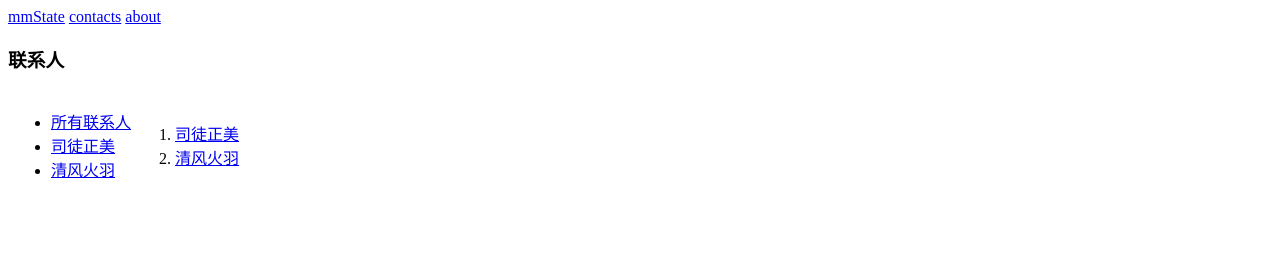
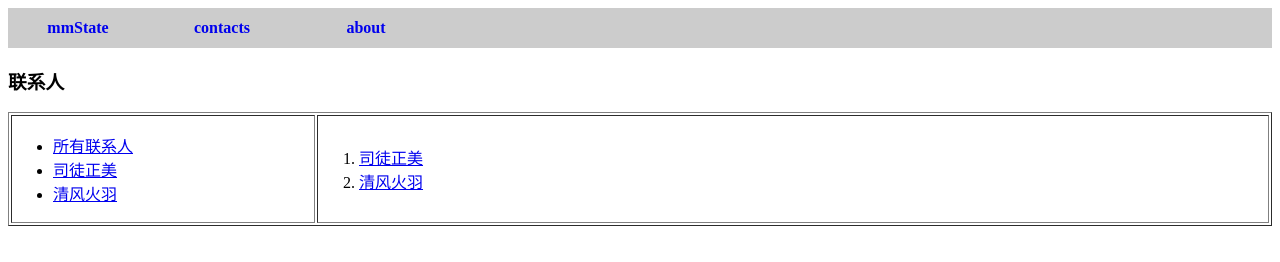
Before and after one commit to RubyLouvre/mmRouter, a plain HTML site: page index2.html at #!/contacts in a window 1280 px wide. Drawn offline with Linux system fonts and the light colour scheme.

Commit message:
update avalon

```diff
--- a/contacts.html
+++ b/contacts.html
@@ -1,8 +1,8 @@
 <div>
     <h3>联系人</h3>
-    <table ms-controller="contacts">
+    <table ms-controller="contacts" border="1" width="100%">
         <tr>
-            <td>
+            <td width="300px">
                 <ul>
                     <li>
                         <a href="#!/contacts">所有联系人</a>
--- a/index2.html
+++ b/index2.html
@@ -46,12 +46,51 @@
                     templateUrl: "contacts.html",
                     callback: function() {
                         if (!avalon.vmodels.contacts) {
-                            avalon.define({
+                            var vmodel = avalon.define({
                                 $id: "contacts",
                                 contacts: [
-                                    {id: 1, name: "司徒正美"}, {id: 2, name: "清风火羽"}
-                                ]
+                                    {id: 1,
+                                        name: "司徒正美",
+                                        items: [
+                                            {
+                                                "id": "a",
+                                                "type": "phone number",
+                                                "value": "555-1234-1234"
+                                            },
+                                            {
+                                                "id": "b",
+                                                "type": "email",
+                                                "value": "alice@mailinator.com"
+                                            }
+                                        ]
+
+                                    }, {id: 2,
+                                        name: "清风火羽",
+                                        "items": [
+                                            {
+                                                "id": "a",
+                                                "type": "blog",
+                                                "value": "http://bob.blogger.com"
+                                            },
+                                            {
+                                                "id": "b",
+                                                "type": "fax",
+                                                "value": "555-999-9999"
+                                            }
+                                        ]
+
+                                    }
+                                ],
+                                id: NaN,
+                                contact: {},
+                                item: {}
                             })
+                            vmodel.$watch("id", function(a) {
+                                vmodel.contact = (vmodel.contacts.filter(function(el) {
+                                    return  el.id == a
+                                }) || [{}])[0]
+                            })
+
                         }
                     }
                 })
@@ -59,6 +98,35 @@
                     controller: "contacts",
                     url: "",
                     templateUrl: "contacts.list.html",
+                })
+                avalon.state("contacts.detail", {
+                    controller: "contacts",
+                    url: "/{contactID}",
+                    templateUrl: "contacts.detail.html",
+                    callback: function(a) {
+
+                        avalon.vmodels.contacts.id = a
+                    }
+                })
+                avalon.state("contacts.detail.item", {
+                    controller: "contacts",
+                    url: "/item/{itemID}",
+                    templateUrl: "contacts.detail.item.html",
+                    callback: function() {
+                        var itemID = this.params.itemID
+                        console.log(itemID)
+                        var vmodel = avalon.vmodels.contacts
+                        var el = vmodel.contact
+                        if (el && el.items) {
+                            for (var i = 0, elem; elem = el.items[i++]; ) {
+                                if (elem.id == itemID) {
+                                    vmodel.item = elem;
+                                    break
+                                }
+                            }
+                        }
+
+                    }
                 })
                 avalon.history.start({
                     basepath: "/mmRouter"
@@ -73,9 +141,26 @@
 
 
     </head>
+    <style>
+        .header{
+            background-color: #ccc;
+            height:40px;
+        }
+        .header a{
+            width:140px;
+            display: inline-block;
+            text-decoration: none;
+            text-align: center;
+            font-weight: bolder;
+            font-size: 16px;
+            height:40px;
+            line-height: 40px;
+        }
+
+    </style>
     <body>
         <div ms-controller="test">
-            <div>
+            <div class="header">
                 <a href="#!/">mmState</a>  <a href="#!/contacts">contacts</a>  <a href="#!/about">about</a>
             </div>
 
--- a/mmState.js
+++ b/mmState.js
@@ -1,8 +1,9 @@
-define(["mmRouter"], function() {
+define("mmState", ["mmRouter"], function() {
 //重写mmRouter中的route方法
     avalon.router.route = function(method, path, query) {
         path = path.trim()
         var array = this.routingTable[method]
+
         for (var i = 0, el; el = array[i++]; ) {//el为一个个状态对象，状态对象的callback总是返回一个Promise
             var args = path.match(el.regexp)
             if (args && el.abstract !== true) {//不能是抽象状态
@@ -39,35 +40,65 @@ define(["mmRouter"], function() {
             this.errorback()
         }
     }
-    var findNode = function(str) {
-        var match = str.match(ravalon)
-        var all = document.getElementsByTagName(match[1] || "*")
-        for (var i = 0, el; el = all[i++]; ) {
-            if (el.getAttribute(match[2]) === match[3]) {
-                return el
-            }
-        }
-    }
-    var ravalon = /(\w+)\[(avalonctrl)="(\d+)"\]/
 
-    function getViews(ctrl) {
+    //得到所有要处理的视图容器
+    function getViews(ctrl, name) {
         var v = avalon.vmodels[ctrl]
-        var expr = v && v.$events.expr || "[ms-controller='" + ctrl + "']"
-        var nodes = []
-        if (expr) {
+        var firstExpr = v && v.$events.expr || "[ms-controller='" + ctrl + "']"
+        var otherExpr = []
+        name.split(".").forEach(function() {
+            otherExpr.push("[ms-view]")
+        })
+
         if (document.querySelectorAll) {
-                nodes = document.querySelectorAll(expr + " [ms-view]")
+            return document.querySelectorAll(firstExpr + " " + otherExpr.join(" "))
         } else {
-                var root = findNode(expr)
-                if (root) {
-                    nodes = Array.prototype.filter.call(root.getElementsByTagName("*"), function(node) {
+            var seeds = Array.prototype.filter.call(document.getElementsByTagName("*"), function(node) {
+                return typeof node.getAttribute("ms-view") === "string"
+            })
+            while (otherExpr.length > 1) {
+                otherExpr.pop()
+                seeds = matchSelectors(seeds, function(node) {
                     return typeof node.getAttribute("ms-view") === "string"
                 })
             }
+            seeds = matchSelectors(seeds, function(node) {
+                return typeof node.getAttribute("ms-controller") === ctrl
+            })
+            return seeds.map(function(el) {
+                return el.node
+            })
         }
     }
-        return nodes
+    function  matchSelectors(array, match) {
+        for (var i = 0, n = array.length; i < n; i++) {
+            matchSelector(i, array, match)
         }
+        return array.filter(function(el) {
+            return el
+        })
+    }
+
+    function matchSelector(i, array, match) {
+        var parent = array[i]
+        var node = parent
+        if (parent.node) {
+            parent = parent.parent
+            node = parent.node
+        }
+        while (parent) {
+            if (match(parent)) {
+                return array[i] = {
+                    node: node,
+                    parent: parent
+                }
+            }
+            parent = parent.parentNode
+        }
+        array[i] = false
+    }
+
+
 
     function getNamedView(nodes, name) {
         for (var i = 0, el; el = nodes[i++]; ) {
@@ -144,30 +175,23 @@ define(["mmRouter"], function() {
     var mmState = {
         currentState: null,
         transitionTo: function(fromState, toState, args) {
-
+            mmState.currentState = toState
+            var states = []
+            var t = toState
             if (!fromState) {
-                if (toState.parent) {
-
-                    var promise = toState.parent.callback.apply(toState.parent, args)
+                while (t) {
+                    states.push(t)
+                    t = t.parent
                 }
-                function then() {
-                    toState.callback.apply(toState, args)
-                    mmState.currentState = toState
-                }
-                if (promise) {
-                    promise.then(then)
+            } else if (fromState === toState) {
+                states.push(t)
             } else {
-                    then()
-                }
-
-            } else {
-                var states = [], parentState = toState
-                while (parentState = parentState.parent) {
-                    if (parentState !== fromState) {
-                        states.push(parentState)
+                while (t && t !== fromState) {
+                    states.push(t)
+                    t = t.parent
                 }
             }
-                states.push(toState)
+            states.reverse();
             var out = new Promise(function(resolve) {
                 resolve()
             })
@@ -176,8 +200,6 @@ define(["mmRouter"], function() {
                     return  state.callback.apply(state, args)
                 })
             })
-            }
-
         }
     }
     //用于收集可用于扫描的vmodels
@@ -196,12 +218,13 @@ define(["mmRouter"], function() {
         return array
     }
     /*
-     *
+     * 对 avalon.router.get 进行重新封装
      * state： 指定当前状态名
      * controller： 指定当前所在的VM的名字
      * template: 指定当前模板
      * parent: 父状态对象
-     *
+     * views: 允许同时处理多个模板
+     * abstract:
      */
     avalon.state = function(name, opts) {
         var parent = getParent(name)
@@ -210,24 +233,26 @@ define(["mmRouter"], function() {
             opts.parent = parent
         }
 
+        var vmodes = getVModels(opts)
+        var ctrl = vmodes[vmodes.length - 1].$id
+
         opts.state = name
-        var callback = typeof opts.callback === "function" ? opts.callback : null
+        var callback = typeof opts.callback === "function" ? opts.callback : avalon.noop
         avalon.router.get(opts.url, function() {
-            var ctrl = opts.controller
+            //  var ctrl = opts.controller
             var that = this, args = arguments
 
-            var views = getViews(ctrl)
-            // console.log(views)
+            var views = getViews(ctrl, name)
+
             if (!opts.views) {
                 var node = getNamedView(views, "")
-                // console.log(node)
                 if (node) {
                     var promise = fromConfig(opts, this.params)
                     if (promise && promise.then) {
                         promise.then(function(s) {
                             avalon.innerHTML(node, s)
-                            callback && callback.apply(that, args)
-                            //
+
+                            callback.apply(that, args)
                             avalon.scan(node, getVModels(opts))
                         })
                         return promise
```
Also changed, not shown: contacts.detail.html (added, +5 -0 lines), contacts.detail.item.html (added, +2 -0 lines), avalon.js. Lines whose indentation alone changed are shown as unchanged.
